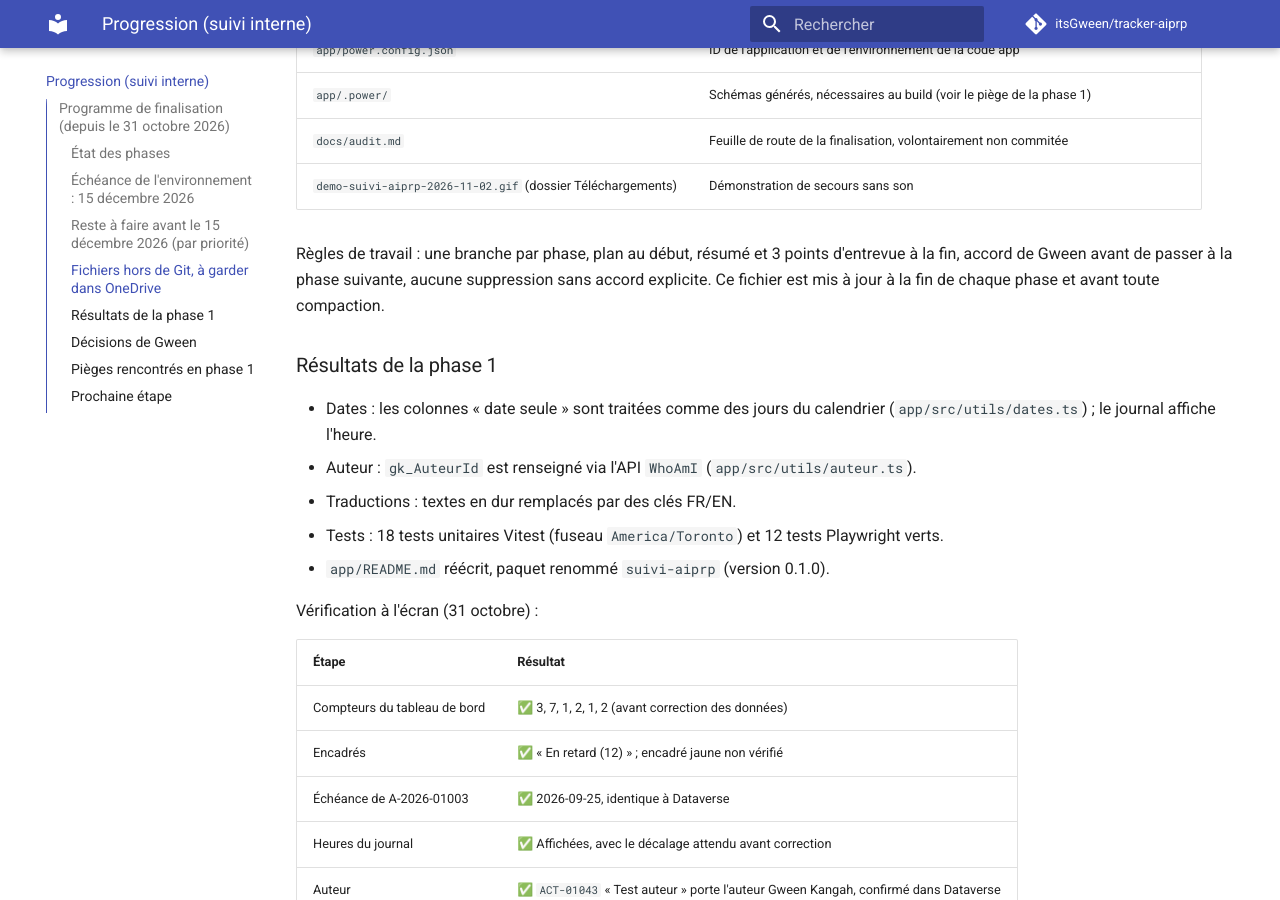
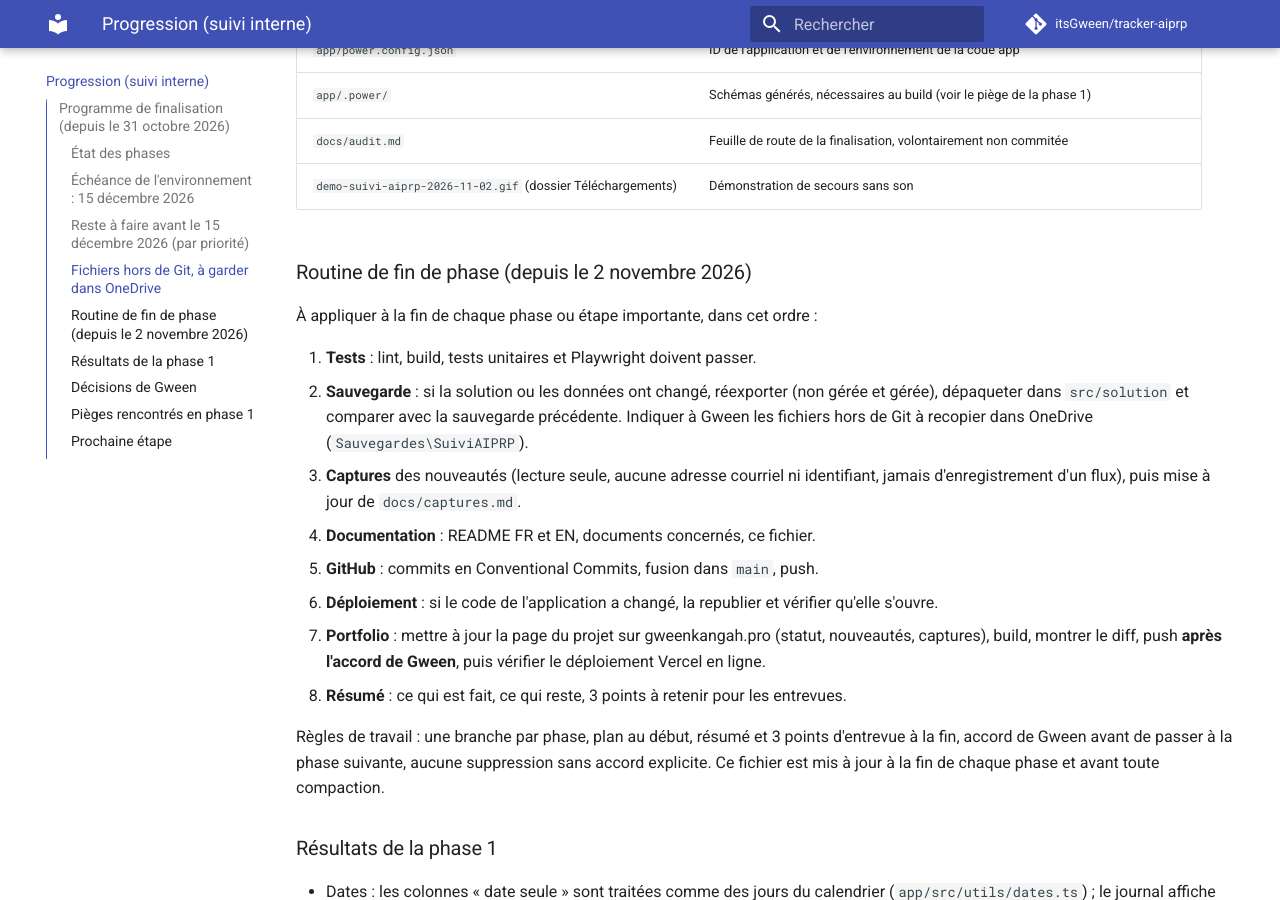
Before and after one commit to itsGween/tracker-aiprp, an MkDocs documentation site: the page built from docs/progression.md, in a window 1280 px wide and 900 px high, scrolled down 2526 px. Built offline with MkDocs 1.6.1 and Material for MkDocs 9.7.7, drawn with Linux system fonts in a browser that asks for light colours; comment, search, counter and statistics services are not loaded.

Commit message:
docs(progression): consigne la routine de fin de phase
Co-Authored-By: Claude Opus 5.5 <noreply@anthropic.com>

```diff
--- a/docs/progression.md
+++ b/docs/progression.md
@@ -98,6 +98,24 @@ Copiés par Gween dans un dossier privé de son OneDrive le 2 novembre.
 | `app/.power/` | Schémas générés, nécessaires au build (voir le piège de la phase 1) |
 | `docs/audit.md` | Feuille de route de la finalisation, volontairement non commitée |
 | `demo-suivi-aiprp-2026-11-02.gif` (dossier Téléchargements) | Démonstration de secours sans son |
+
+### Routine de fin de phase (depuis le 2 novembre 2026)
+
+À appliquer à la fin de chaque phase ou étape importante, dans cet ordre :
+
+1. **Tests** : lint, build, tests unitaires et Playwright doivent passer.
+2. **Sauvegarde** : si la solution ou les données ont changé, réexporter (non gérée et gérée),
+   dépaqueter dans `src/solution` et comparer avec la sauvegarde précédente. Indiquer à Gween les
+   fichiers hors de Git à recopier dans OneDrive (`Sauvegardes\SuiviAIPRP`).
+3. **Captures** des nouveautés (lecture seule, aucune adresse courriel ni identifiant, jamais
+   d'enregistrement d'un flux), puis mise à jour de `docs/captures.md`.
+4. **Documentation** : README FR et EN, documents concernés, ce fichier.
+5. **GitHub** : commits en Conventional Commits, fusion dans `main`, push.
+6. **Déploiement** : si le code de l'application a changé, la republier et vérifier qu'elle s'ouvre.
+7. **Portfolio** : mettre à jour la page du projet sur gweenkangah.pro (statut, nouveautés,
+   captures), build, montrer le diff, push **après l'accord de Gween**, puis vérifier le déploiement
+   Vercel en ligne.
+8. **Résumé** : ce qui est fait, ce qui reste, 3 points à retenir pour les entrevues.
 
 Règles de travail : une branche par phase, plan au début, résumé et 3 points d'entrevue à la fin,
 accord de Gween avant de passer à la phase suivante, aucune suppression sans accord explicite.
```
